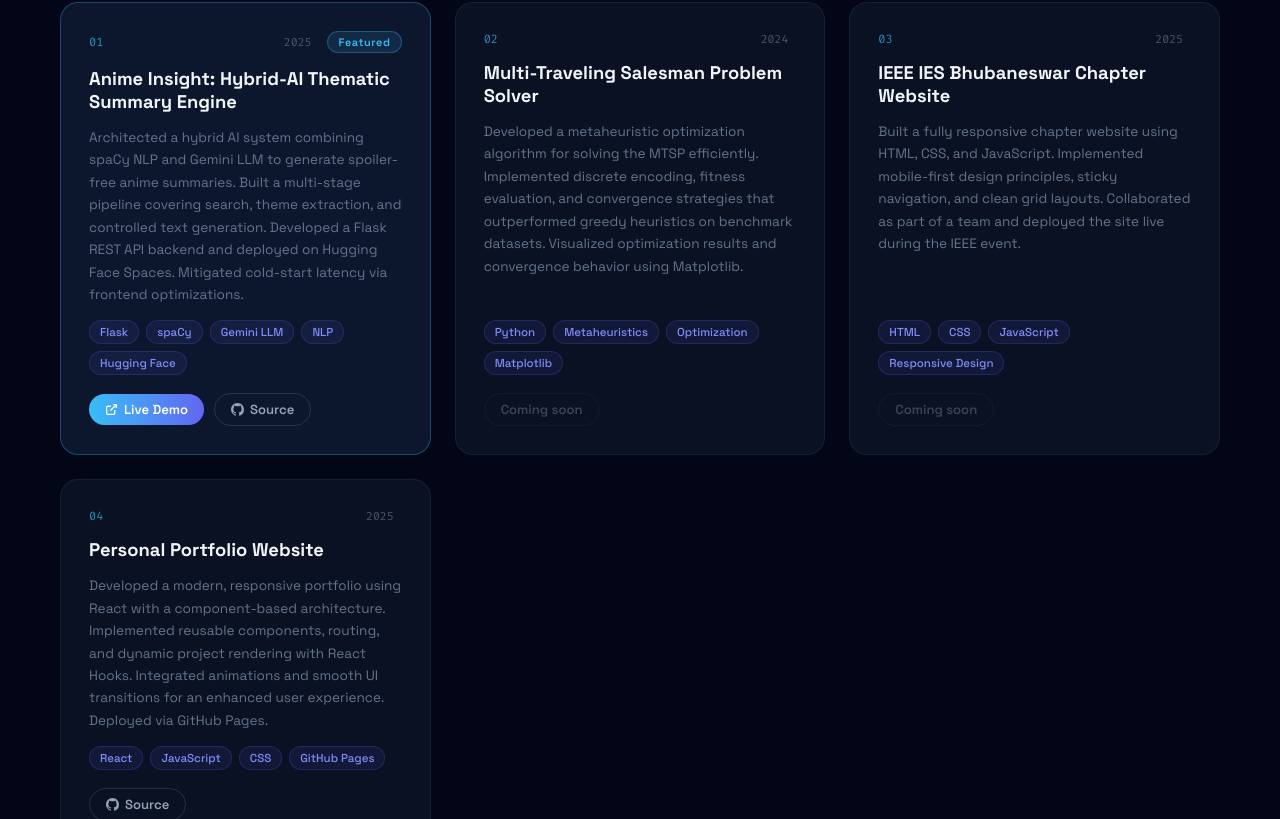
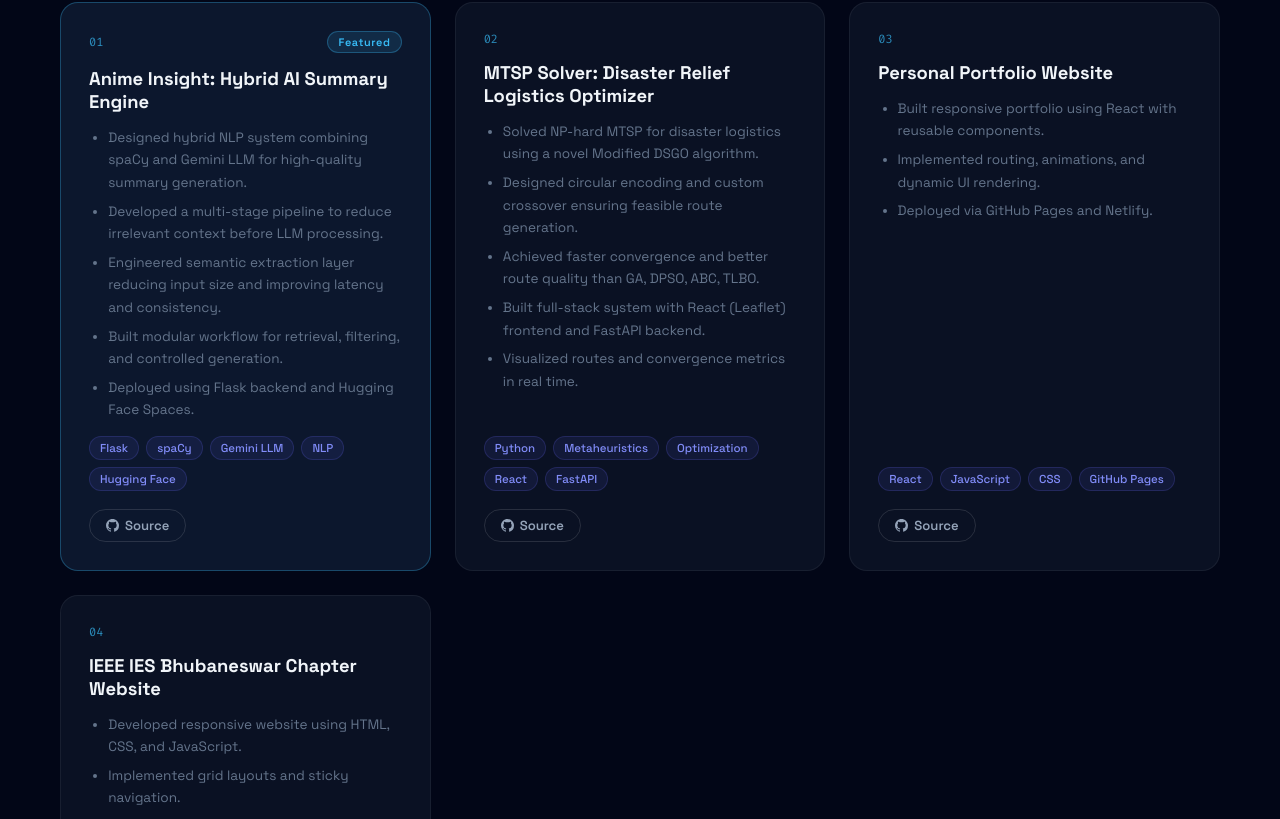
Before and after one commit to Priyam2324/portfolio, a React (Create React App) app: page / in a window 1280 px wide. Shown: the part 1001-1820 px from the top of the page. Built offline with nearby package versions, Linux system fonts and the light colour scheme.

Commit message:
Update projects info and LinkedIn URL

```diff
--- a/src/App.js
+++ b/src/App.js
@@ -105,43 +105,62 @@ const techStack = [
 /* ── Projects ─────────────────────────────────────────────── */
 const projects = [
   {
-    year: "2025",
-    title: "Anime Insight: Hybrid-AI Thematic Summary Engine",
-    description:
-      "Architected a hybrid AI system combining spaCy NLP and Gemini LLM to generate spoiler-free anime summaries. Built a multi-stage pipeline covering search, theme extraction, and controlled text generation. Developed a Flask REST API backend and deployed on Hugging Face Spaces. Mitigated cold-start latency via frontend optimizations.",
+    title: "Anime Insight: Hybrid AI Summary Engine",
+    description: (
+      <ul style={{ margin: 0, paddingLeft: "1.2rem", display: "flex", flexDirection: "column", gap: "0.4rem" }}>
+        <li>Designed hybrid NLP system combining spaCy and Gemini LLM for high-quality summary generation.</li>
+        <li>Developed a multi-stage pipeline to reduce irrelevant context before LLM processing.</li>
+        <li>Engineered semantic extraction layer reducing input size and improving latency and consistency.</li>
+        <li>Built modular workflow for retrieval, filtering, and controlled generation.</li>
+        <li>Deployed using Flask backend and Hugging Face Spaces.</li>
+      </ul>
+    ),
     tags: ["Flask", "spaCy", "Gemini LLM", "NLP", "Hugging Face"],
-    link: "https://priyam2324.github.io/Anime_Insight/",
+    link: null,
     github: "https://github.com/Priyam2324/Anime_Insight",
     highlight: true,
   },
   {
-    year: "2024",
-    title: "Multi-Traveling Salesman Problem Solver",
-    description:
-      "Developed a metaheuristic optimization algorithm for solving the MTSP efficiently. Implemented discrete encoding, fitness evaluation, and convergence strategies that outperformed greedy heuristics on benchmark datasets. Visualized optimization results and convergence behavior using Matplotlib.",
-    tags: ["Python", "Metaheuristics", "Optimization", "Matplotlib"],
+    title: "MTSP Solver: Disaster Relief Logistics Optimizer",
+    description: (
+      <ul style={{ margin: 0, paddingLeft: "1.2rem", display: "flex", flexDirection: "column", gap: "0.4rem" }}>
+        <li>Solved NP-hard MTSP for disaster logistics using a novel Modified DSGO algorithm.</li>
+        <li>Designed circular encoding and custom crossover ensuring feasible route generation.</li>
+        <li>Achieved faster convergence and better route quality than GA, DPSO, ABC, TLBO.</li>
+        <li>Built full-stack system with React (Leaflet) frontend and FastAPI backend.</li>
+        <li>Visualized routes and convergence metrics in real time.</li>
+      </ul>
+    ),
+    tags: ["Python", "Metaheuristics", "Optimization", "React", "FastAPI"],
     link: null,
-    github: null,
+    github: "https://github.com/Priyam2324/mtsp-solver-frontend",
     highlight: false,
   },
   {
-    year: "2025",
-    title: "IEEE IES Bhubaneswar Chapter Website",
-    description:
-      "Built a fully responsive chapter website using HTML, CSS, and JavaScript. Implemented mobile-first design principles, sticky navigation, and clean grid layouts. Collaborated as part of a team and deployed the site live during the IEEE event.",
-    tags: ["HTML", "CSS", "JavaScript", "Responsive Design"],
+    title: "Personal Portfolio Website",
+    description: (
+      <ul style={{ margin: 0, paddingLeft: "1.2rem", display: "flex", flexDirection: "column", gap: "0.4rem" }}>
+        <li>Built responsive portfolio using React with reusable components.</li>
+        <li>Implemented routing, animations, and dynamic UI rendering.</li>
+        <li>Deployed via GitHub Pages and Netlify.</li>
+      </ul>
+    ),
+    tags: ["React", "JavaScript", "CSS", "GitHub Pages"],
     link: null,
-    github: null,
+    github: "https://github.com/Priyam2324/Priyam2324",
     highlight: false,
   },
   {
-    year: "2025",
-    title: "Personal Portfolio Website",
-    description:
-      "Developed a modern, responsive portfolio using React with a component-based architecture. Implemented reusable components, routing, and dynamic project rendering with React Hooks. Integrated animations and smooth UI transitions for an enhanced user experience. Deployed via GitHub Pages.",
-    tags: ["React", "JavaScript", "CSS", "GitHub Pages"],
+    title: "IEEE IES Bhubaneswar Chapter Website",
+    description: (
+      <ul style={{ margin: 0, paddingLeft: "1.2rem", display: "flex", flexDirection: "column", gap: "0.4rem" }}>
+        <li>Developed responsive website using HTML, CSS, and JavaScript.</li>
+        <li>Implemented grid layouts and sticky navigation.</li>
+      </ul>
+    ),
+    tags: ["HTML", "CSS", "JavaScript", "Responsive Design"],
     link: null,
-    github: "https://github.com/Priyam2324",
+    github: "https://github.com/Priyam2324/IES-Bhubaneshwar",
     highlight: false,
   },
 ];
@@ -201,7 +220,7 @@ export default function App() {
               <a className="social-btn" href="https://github.com/Priyam2324" target="_blank" rel="noreferrer" title="GitHub">
                 <GithubIcon />
               </a>
-              <a className="social-btn" href="https://linkedin.com/in/priyam-pandey" target="_blank" rel="noreferrer" title="LinkedIn">
+              <a className="social-btn" href="https://www.linkedin.com/in/priyam-pandey-02aa69298" target="_blank" rel="noreferrer" title="LinkedIn">
                 <LinkedinIcon />
               </a>
               <a className="social-btn" href="https://mail.google.com/mail/?view=cm&fs=1&to=ppandey23072004@gmail.com" target="_blank" rel="noreferrer" title="Email me">
@@ -305,11 +324,10 @@ export default function App() {
             <div className={`project-card${p.highlight ? " project-card--highlight" : ""}`} key={i}>
               <div className="project-card__top">
                 <span className="project-number">0{i + 1}</span>
-                <span className="project-year">{p.year}</span>
                 {p.highlight && <span className="project-badge">Featured</span>}
               </div>
               <h3 className="project-title">{p.title}</h3>
-              <p className="project-desc">{p.description}</p>
+              <div className="project-desc">{p.description}</div>
               <div className="project-tags">
                 {p.tags.map((tag) => (
                   <span className="project-tag" key={tag}>{tag}</span>
```
